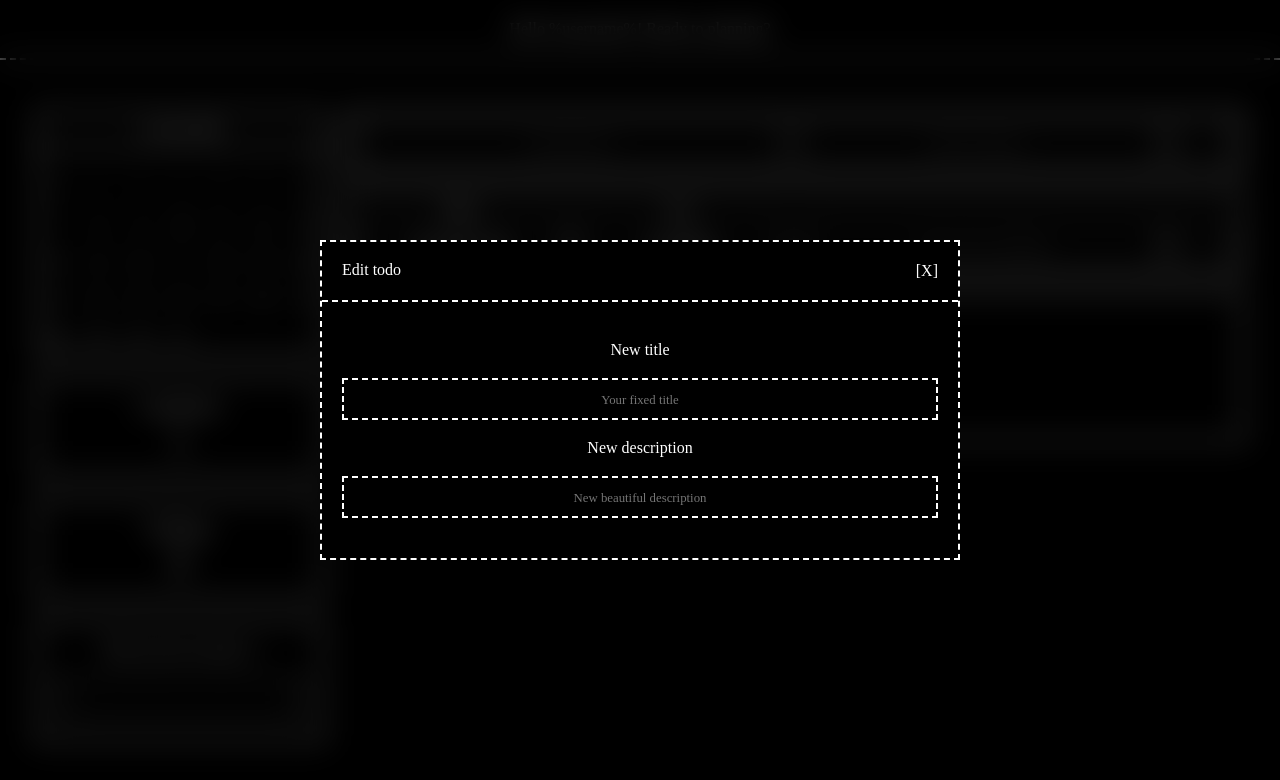
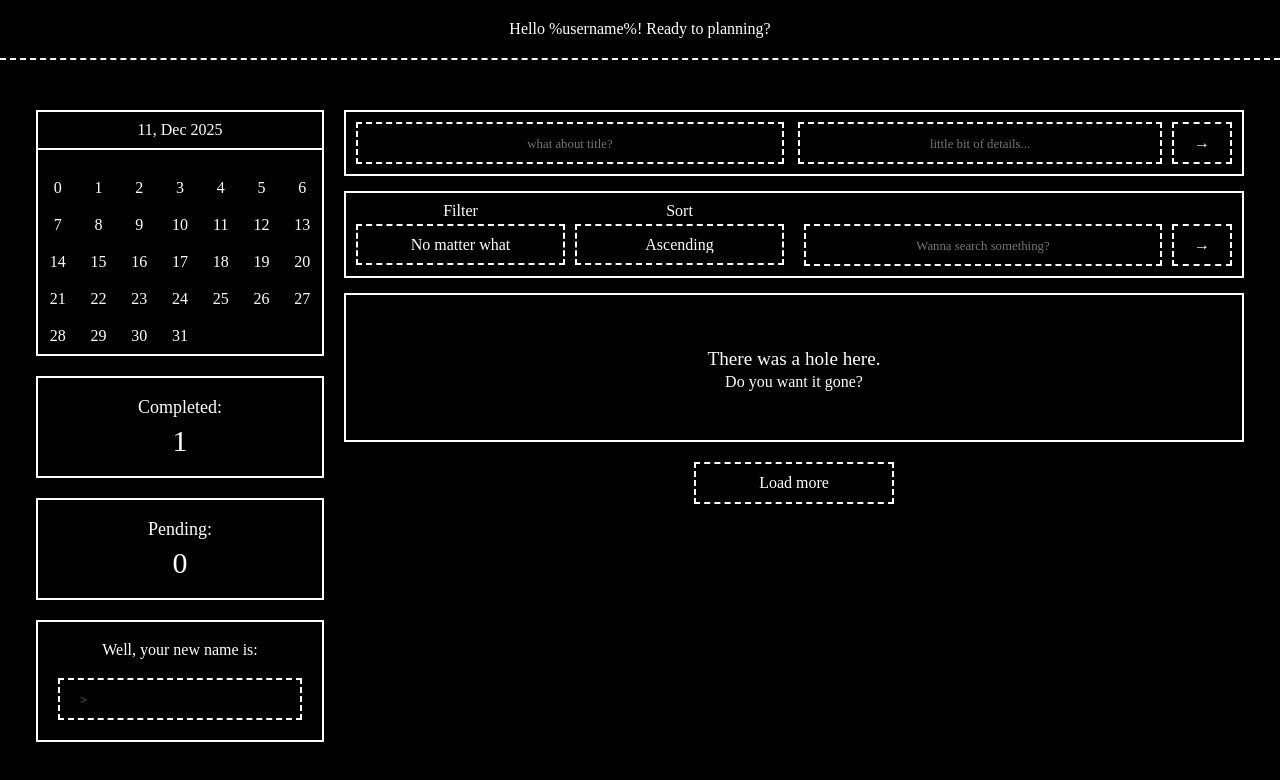
Before and after one commit to bvbxbv/todo-app, a React app: page / in a window 1280 px wide. Shown: the top 780 px of the page. Built offline with nearby package versions, Linux system fonts and the light colour scheme; the HTML template or start-up script is replaced by a standard one; a web font is replaced by a local one.

Commit message:
feat: add toggling modal visibility and extracted markup in component

```diff
--- a/src/App.tsx
+++ b/src/App.tsx
@@ -18,6 +18,7 @@ import { formatDate } from './utils/date';
 import { FilterName, SortOrder, applyTodoFilters } from './app/todoSort';
 import * as crud from './app/indexdb/todos';
 import { error, log } from './utils/logger';
+import { Modal } from './components/Modal';
 
 export function App() {
 	const todos = useSelector((state: RootState) => state.todos.items);
@@ -58,7 +59,9 @@ export function App() {
 		}
 	};
 
-	const onEdit = (id: string) => {};
+	const onEdit = (id: string) => {
+		setIsEditModalActive(!isEditModalActive);
+	};
 
 	const onComplete = (id: string) => {
 		crud.getTodo(id).then((item) => {
@@ -81,7 +84,7 @@ export function App() {
 	const [filterName, setFilterName] = useState<FilterName>('all');
 	const [sortOrder, setSortOrder] = useState<SortOrder>('asc');
 	const [query, setQuery] = useState('');
-
+	const [isEditModalActive, setIsEditModalActive] = useState<boolean>(false);
 	const sortedTodos = useMemo(
 		() => applyTodoFilters(todos, sortOrder, filterName, query),
 		[todos, filterName, sortOrder, query],
@@ -89,15 +92,11 @@ export function App() {
 
 	return (
 		<>
-			<section id='modal'>
-				<div className='__wrap'>
-					<div className='__title'>
-						<span>Edit todo</span>
-
-						<button className='icon'>[X]</button>
-					</div>
-
-					<div className='__content'>
+			<Modal
+				title='Edit todo'
+				isActive={isEditModalActive}
+				onClose={() => setIsEditModalActive(false)}
+			>
 				<Input
 					labelText='New title'
 					name='change-title'
@@ -111,9 +110,7 @@ export function App() {
 					id='change-todo-description'
 					placeholder='New beautiful description'
 				/>
-					</div>
-				</div>
-			</section>
+			</Modal>
 
 			<header id='page-header'>
 				<div className='__content'>
--- /dev/null
+++ b/src/components/Modal.tsx
@@ -0,0 +1,26 @@
+import React, { useState } from 'react';
+
+interface ModalProps {
+	title: string;
+	children: React.ReactNode;
+	isActive: boolean;
+	onClose: () => void;
+}
+
+export function Modal({ title, children, isActive, onClose }: ModalProps) {
+	return (
+		<section className={isActive ? 'active' : 'hidden'} id='modal'>
+			<div className='__wrap'>
+				<div className='__title'>
+					<span>{title}</span>
+
+					<button className='icon' onClick={() => onClose()}>
+						[X]
+					</button>
+				</div>
+
+				<div className='__content'>{children}</div>
+			</div>
+		</section>
+	);
+}
--- a/src/scss/components/_modal.scss
+++ b/src/scss/components/_modal.scss
@@ -1,5 +1,26 @@
 @use '../utils' as *;
 @use '../vars/bootstrap' as bs;
+
+@keyframes onShow {
+	from {
+		opacity: 0;
+	}
+
+	to {
+		opacity: 1;
+	}
+}
+
+@keyframes onHide {
+	from {
+		opacity: 1;
+	}
+
+	to {
+		opacity: 0;
+	}
+}
+
 section#modal {
 	position: fixed;
 	top: 0;
@@ -13,6 +34,17 @@ section#modal {
 
 	background-color: rgba($color: #000000, $alpha: 0.5);
 	backdrop-filter: blur(15px);
+	opacity: 0;
+
+	&.active {
+		pointer-events: all;
+		animation: onShow 0.2s forwards;
+	}
+
+	&.hidden {
+		pointer-events: none;
+		animation: onHide 0.2s forwards;
+	}
 
 	> .__wrap {
 		width: 90%;
```
Lines whose indentation alone changed are shown as unchanged.
